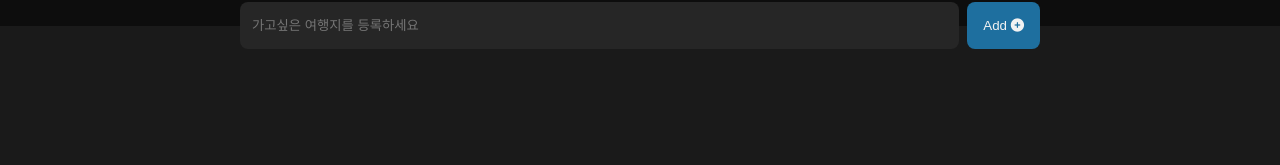
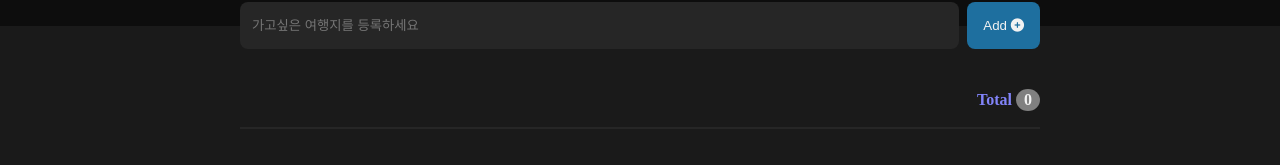
Before and after one commit to ppyom/go-trip, a React (Vite) app: page / in a window 1280 px wide. Shown: the part 135-300 px from the top of the page. Built offline with nearby package versions, Linux system fonts and the light colour scheme.

Commit message:
feat: TotalCount 컴포넌트 생성

```diff
--- a/src/App.jsx
+++ b/src/App.jsx
@@ -1,5 +1,6 @@
 import Header from './components/Header/Header.jsx';
 import Input from './components/Input/Input.jsx';
+import TotalCount from './components/TotalCount/TotalCount.jsx';
 import './App.css';
 
 function App() {
@@ -7,6 +8,7 @@ function App() {
     <>
       <Header />
       <Input />
+      <TotalCount />
     </>
   );
 }
--- /dev/null
+++ b/src/components/TotalCount/TotalCount.css
@@ -0,0 +1,18 @@
+.TotalCount {
+  text-align: right;
+  border-bottom: 2px solid var(--gray-500);
+  padding: 1rem 0;
+}
+.TotalCount p {
+  color: var(--color-secondary);
+  font-weight: bold;
+}
+.TotalCount p .count {
+  display: inline-flex;
+  justify-content: center;
+  align-items: center;
+  color: var(--gray-100);
+  background-color: var(--gray-300);
+  border-radius: 50%;
+  padding: 0.2rem 0.5rem;
+}
--- /dev/null
+++ b/src/components/TotalCount/TotalCount.jsx
@@ -0,0 +1,13 @@
+import './TotalCount.css';
+
+const TotalCount = () => {
+  return (
+    <div className="TotalCount mw">
+      <p>
+        Total <span className="count">0</span>
+      </p>
+    </div>
+  );
+};
+
+export default TotalCount;
```
